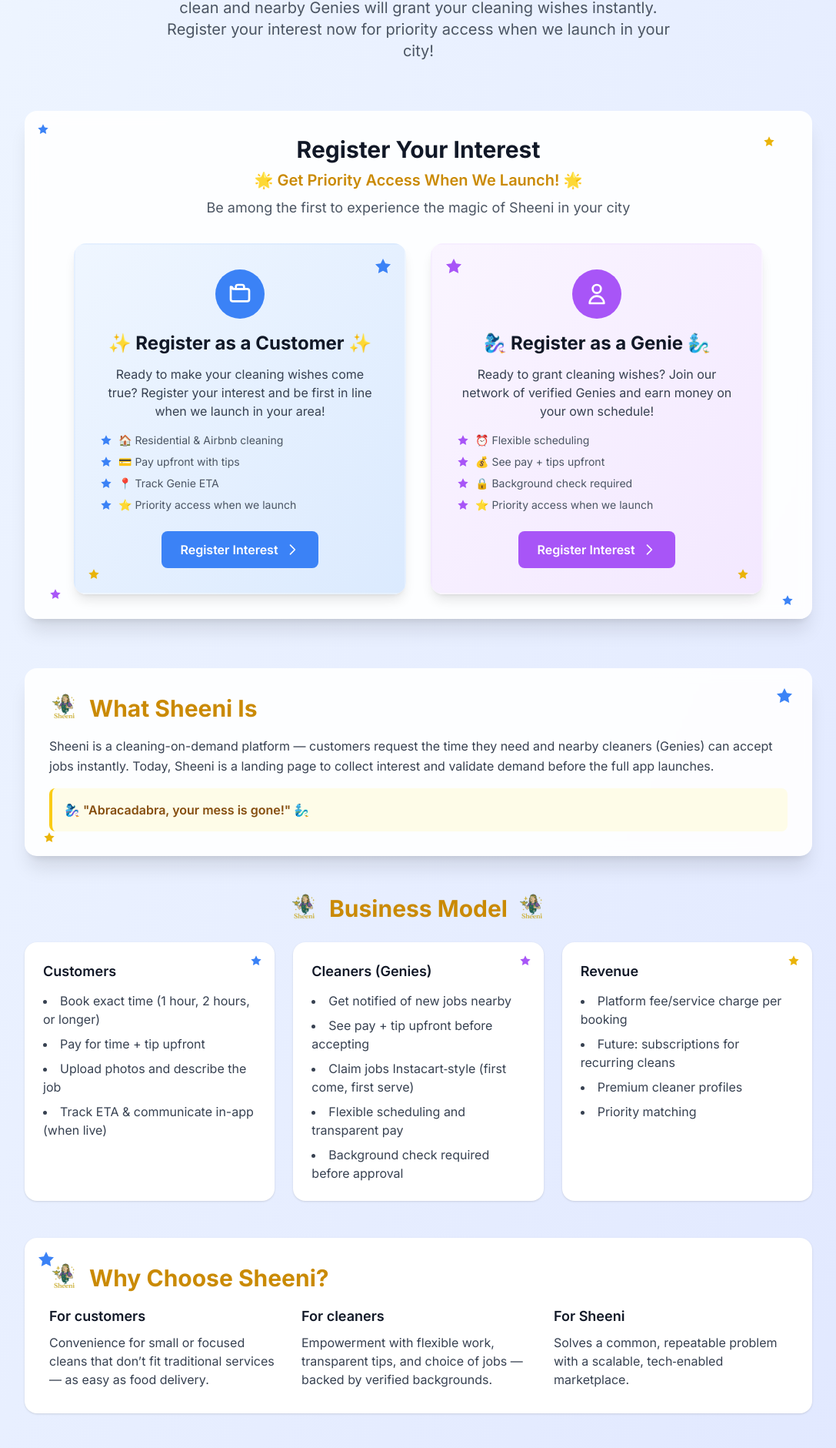
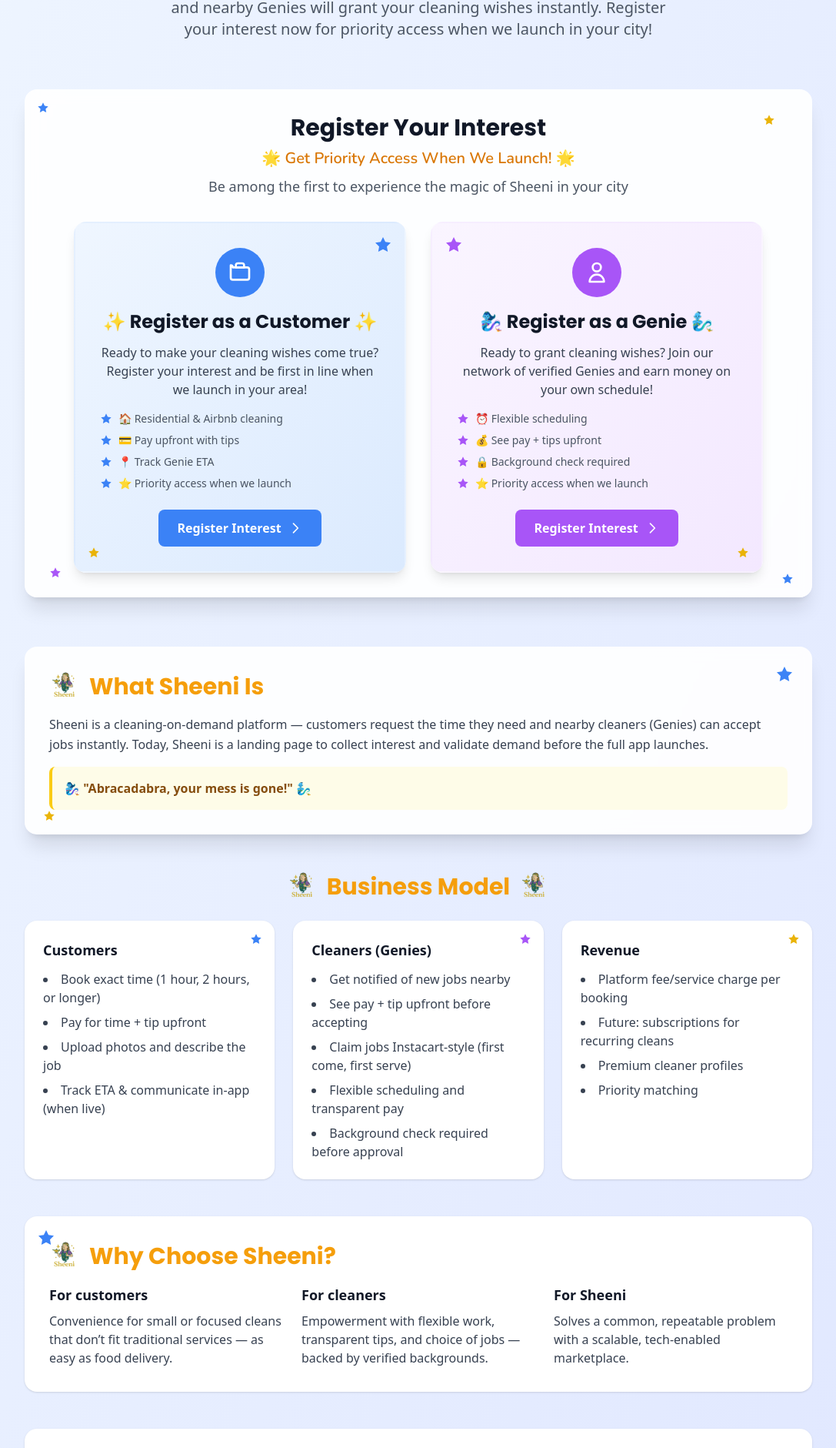
Before and after one commit to kurtmodrow/sheeni-landing, a Next.js app: page / in a window 1280 px wide. Shown: the part 428-2309 px from the top of the page at 77% size, without its empty margins (96-1183 px from the left). Built offline with nearby package versions, Linux system fonts and the light colour scheme.

Commit message:
Add fun professional fonts (Poppins, Nunito) and make main title gold with improved typography

```diff
--- a/app/layout.tsx
+++ b/app/layout.tsx
@@ -1,8 +1,18 @@
 import type { Metadata } from 'next'
-import { Inter } from 'next/font/google'
+import { Inter, Poppins, Nunito } from 'next/font/google'
 import './globals.css'
 
 const inter = Inter({ subsets: ['latin'] })
+const poppins = Poppins({
+  weight: ['300', '400', '500', '600', '700', '800', '900'],
+  subsets: ['latin'],
+  variable: '--font-poppins'
+})
+const nunito = Nunito({
+  weight: ['300', '400', '500', '600', '700', '800', '900'],
+  subsets: ['latin'],
+  variable: '--font-nunito'
+})
 
 export const metadata: Metadata = {
   title: 'Cursor Brief - Waitlist',
@@ -16,7 +26,7 @@
 }) {
   return (
     <html lang="en">
-      <body className={inter.className}>
+      <body className={`${poppins.variable} ${nunito.variable} font-sans`}>
         {children}
       </body>
     </html>
--- a/app/page.tsx
+++ b/app/page.tsx
@@ -11,10 +11,10 @@
           <div className="text-center mb-16">
             <div className="flex flex-col md:flex-row items-center justify-center gap-6 mb-8">
               <div className="flex-1">
-                <h1 className="text-4xl md:text-6xl font-bold text-gray-900 mb-2">
+                <h1 className="text-4xl md:text-6xl font-bold text-gold-500 mb-2 font-poppins tracking-tight">
                   Sheeni: The Cleaning Genie
                 </h1>
-                <p className="text-2xl font-semibold text-yellow-600 mb-4">
+                <p className="text-2xl font-semibold text-gold-600 mb-4 font-nunito">
                   ✨ Your Wish is Our Command ✨
                 </p>
               </div>
@@ -67,7 +67,7 @@
               </div>
 
               <div className="relative z-10">
-                <h2 className="text-2xl md:text-3xl font-bold text-gray-900 mb-4 flex items-center">
+                <h2 className="text-2xl md:text-3xl font-bold text-gray-900 mb-4 flex items-center font-poppins">
                   <Image
                     src="/logo.png"
                     alt="Sheeni Logo"
@@ -75,7 +75,7 @@
                     height={20}
                     className="mr-3"
                   />
-                  <span className="text-yellow-600">What Sheeni Is</span>
+                  <span className="text-gold-500">What Sheeni Is</span>
                 </h2>
                 <p className="text-gray-700 leading-relaxed">
                   Sheeni is a cleaning-on-demand platform — customers request the time they need and
@@ -94,7 +94,7 @@
           {/* Business Model */}
           <section className="mt-12">
             <div className="text-center mb-6">
-              <h2 className="text-2xl md:text-3xl font-bold text-gray-900 flex items-center justify-center">
+              <h2 className="text-2xl md:text-3xl font-bold text-gray-900 flex items-center justify-center font-poppins">
                 <Image
                   src="/logo.png"
                   alt="Sheeni Logo"
@@ -102,7 +102,7 @@
                   height={20}
                   className="mr-3"
                 />
-                <span className="text-yellow-600">Business Model</span>
+                <span className="text-gold-500">Business Model</span>
                 <Image
                   src="/logo.png"
                   alt="Sheeni Logo"
@@ -160,7 +160,7 @@
               <div className="absolute top-4 left-4">
                 <StarDecoration size="md" color="primary" />
               </div>
-              <h2 className="text-2xl md:text-3xl font-bold text-gray-900 mb-4 flex items-center">
+              <h2 className="text-2xl md:text-3xl font-bold text-gray-900 mb-4 flex items-center font-poppins">
                 <Image
                   src="/logo.png"
                   alt="Sheeni Logo"
@@ -168,7 +168,7 @@
                   height={20}
                   className="mr-3"
                 />
-                <span className="text-yellow-600">Why Choose Sheeni?</span>
+                <span className="text-gold-500">Why Choose Sheeni?</span>
               </h2>
               <div className="grid grid-cols-1 md:grid-cols-3 gap-6">
                 <div>
@@ -196,7 +196,7 @@
               <div className="absolute bottom-4 left-6">
                 <StarDecoration size="md" color="secondary" />
               </div>
-              <h2 className="text-2xl md:text-3xl font-bold text-gray-900 mb-4 flex items-center">
+              <h2 className="text-2xl md:text-3xl font-bold text-gray-900 mb-4 flex items-center font-poppins">
                 <Image
                   src="/logo.png"
                   alt="Sheeni Logo"
@@ -204,7 +204,7 @@
                   height={20}
                   className="mr-3"
                 />
-                <span className="text-yellow-600">The Magic Promise</span>
+                <span className="text-gold-500">The Magic Promise</span>
               </h2>
               <div className="grid grid-cols-1 md:grid-cols-2 gap-6">
                 <div className="space-y-3">
--- a/components/UserFlowSelector.tsx
+++ b/components/UserFlowSelector.tsx
@@ -67,10 +67,10 @@
   return (
     <div className="text-center">
       <div className="mb-8">
-        <h2 className="text-3xl font-bold text-gray-900 mb-2">
+        <h2 className="text-3xl font-bold text-gray-900 mb-2 font-poppins">
           Register Your Interest
         </h2>
-        <p className="text-xl font-semibold text-yellow-600 mb-2">
+        <p className="text-xl font-semibold text-gold-600 mb-2 font-nunito">
           🌟 Get Priority Access When We Launch! 🌟
         </p>
         <p className="text-lg text-gray-600 mb-8">
@@ -101,7 +101,7 @@
                 </svg>
               </div>
 
-              <h3 className="text-2xl font-bold text-gray-900 mb-3">✨ Register as a Customer ✨</h3>
+              <h3 className="text-2xl font-bold text-gray-900 mb-3 font-poppins">✨ Register as a Customer ✨</h3>
               <p className="text-gray-700 mb-4">
                 Ready to make your cleaning wishes come true? Register your interest and be first in line when we launch in your area!
               </p>
@@ -158,7 +158,7 @@
                 </svg>
               </div>
 
-              <h3 className="text-2xl font-bold text-gray-900 mb-3">🧞‍♀️ Register as a Genie 🧞‍♂️</h3>
+              <h3 className="text-2xl font-bold text-gray-900 mb-3 font-poppins">🧞‍♀️ Register as a Genie 🧞‍♂️</h3>
               <p className="text-gray-700 mb-4">
                 Ready to grant cleaning wishes? Join our network of verified Genies and earn money on your own schedule!
               </p>
--- a/tailwind.config.js
+++ b/tailwind.config.js
@@ -7,6 +7,10 @@
   ],
   theme: {
     extend: {
+      fontFamily: {
+        'poppins': ['var(--font-poppins)', 'sans-serif'],
+        'nunito': ['var(--font-nunito)', 'sans-serif'],
+      },
       colors: {
         primary: {
           50: '#eff6ff',
@@ -15,6 +19,11 @@
           600: '#2563eb',
           700: '#1d4ed8',
         },
+        gold: {
+          400: '#fbbf24',
+          500: '#f59e0b',
+          600: '#d97706',
+        },
       },
     },
   },
```
